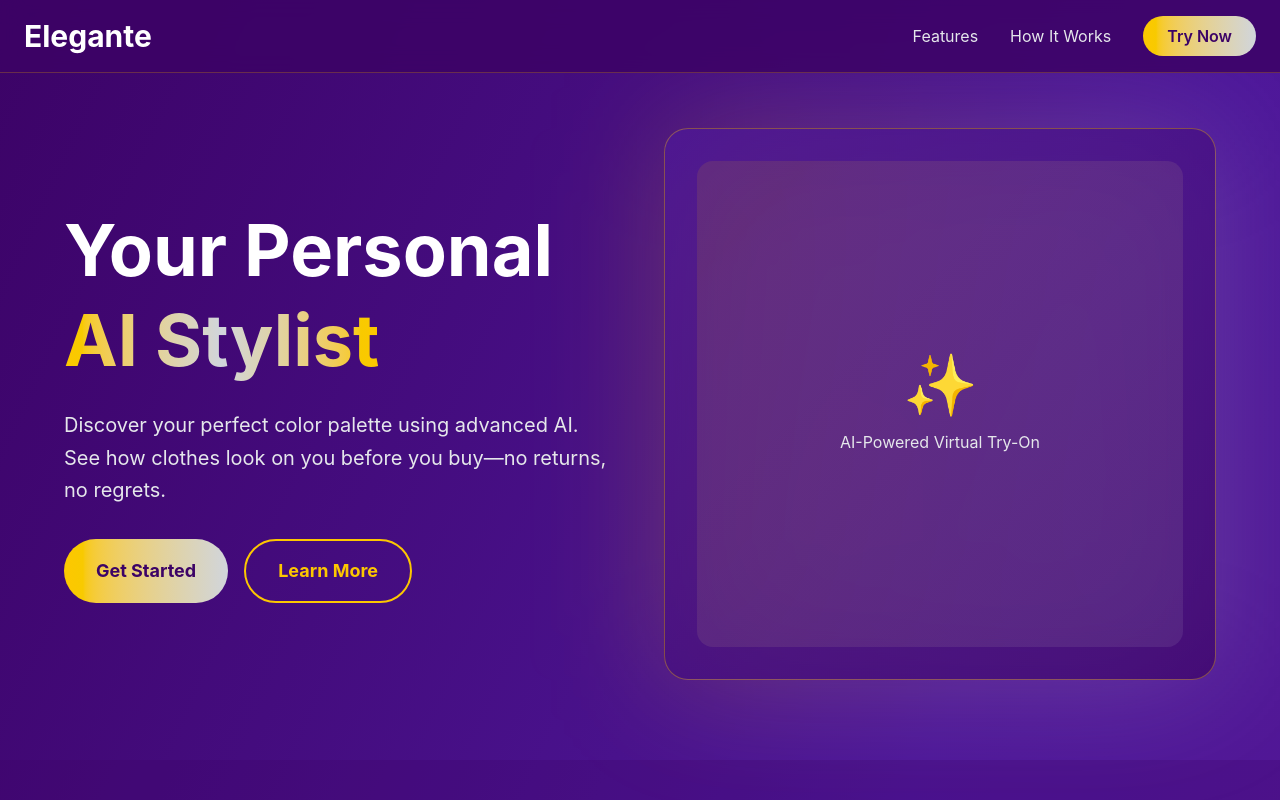
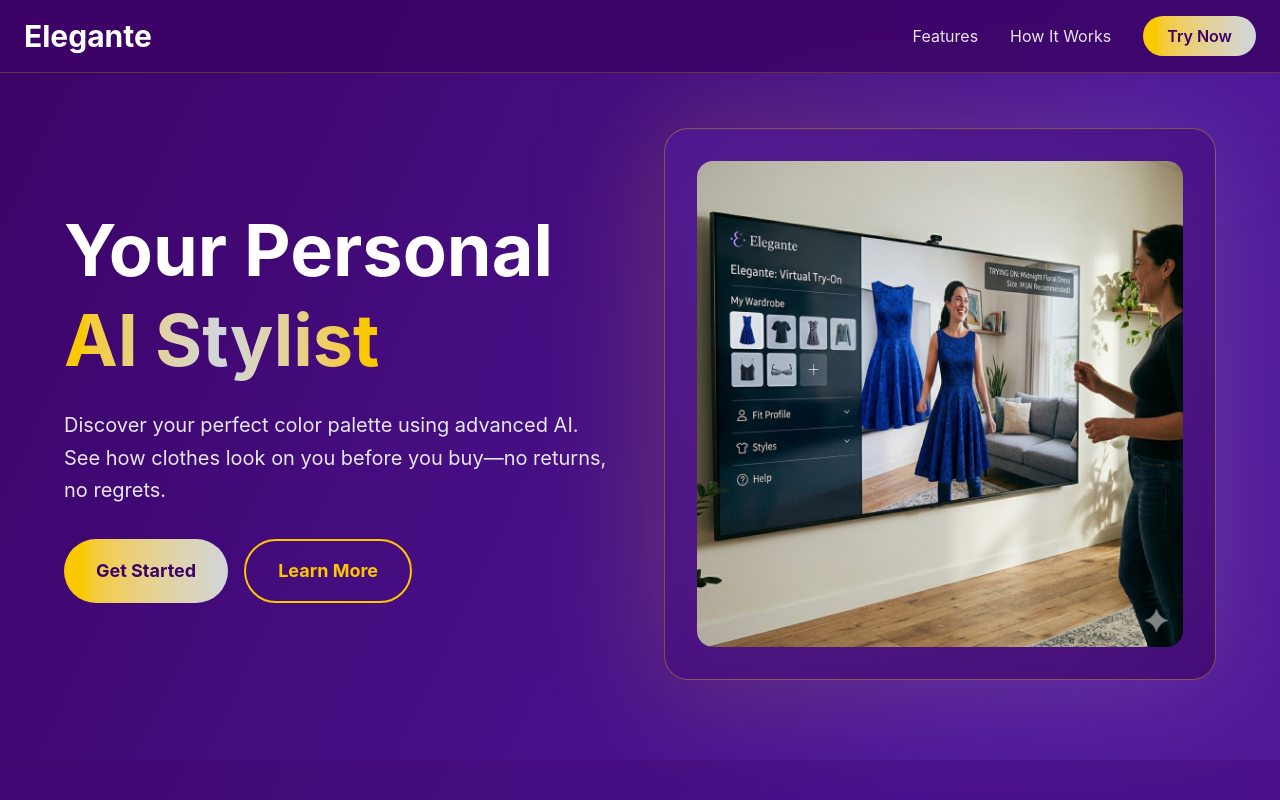
Before and after one commit to rohit-mukhi/Elegante, a React (Vite) app: page / in a window 1280 px wide. Shown: the top 800 px of the page. Built offline with nearby package versions, Linux system fonts and the light colour scheme.

Commit message:
Improved landing page

```diff
--- a/src/pages/Landing.tsx
+++ b/src/pages/Landing.tsx
@@ -3,6 +3,7 @@ import { useNavigate } from 'react-router-dom'
 import AOS from 'aos'
 import 'aos/dist/aos.css'
 import Hamburger from 'hamburger-react'
+import virtualTryOnImage from '../assets/Landing-Page/virtual-try-on.png'
 
 export default function Landing() {
   const navigate = useNavigate()
@@ -80,12 +81,13 @@ export default function Landing() {
             </div>
             <div data-aos="fade-left" className="relative">
               <div className="absolute inset-0 bg-gradient-to-r from-yellow-400/20 to-gray-300/20 rounded-3xl blur-3xl"></div>
-              <div className="relative bg-gradient-to-br from-violet-900/70 to-purple-950/70 backdrop-blur-xl rounded-3xl p-8 border border-yellow-400/35">
-                <div className="aspect-square bg-gradient-to-br from-yellow-400/10 to-gray-300/10 rounded-2xl flex items-center justify-center">
-                  <div className="text-center">
-                    <div className="text-6xl mb-4">✨</div>
-                    <p className="text-gray-200">AI-Powered Virtual Try-On</p>
-                  </div>
+              <div className="relative bg-gradient-to-br from-violet-900/70 to-purple-950/70 backdrop-blur-xl rounded-3xl p-8 border border-yellow-400/35 overflow-hidden">
+                <div className="aspect-square rounded-2xl overflow-hidden">
+                  <img
+                    src={virtualTryOnImage}
+                    alt="AI-Powered Virtual Try-On"
+                    className="w-full h-full object-cover"
+                  />
                 </div>
               </div>
             </div>
```
Also changed, not shown: src/assets/Landing-Page/virtual-try-on.png (added).
